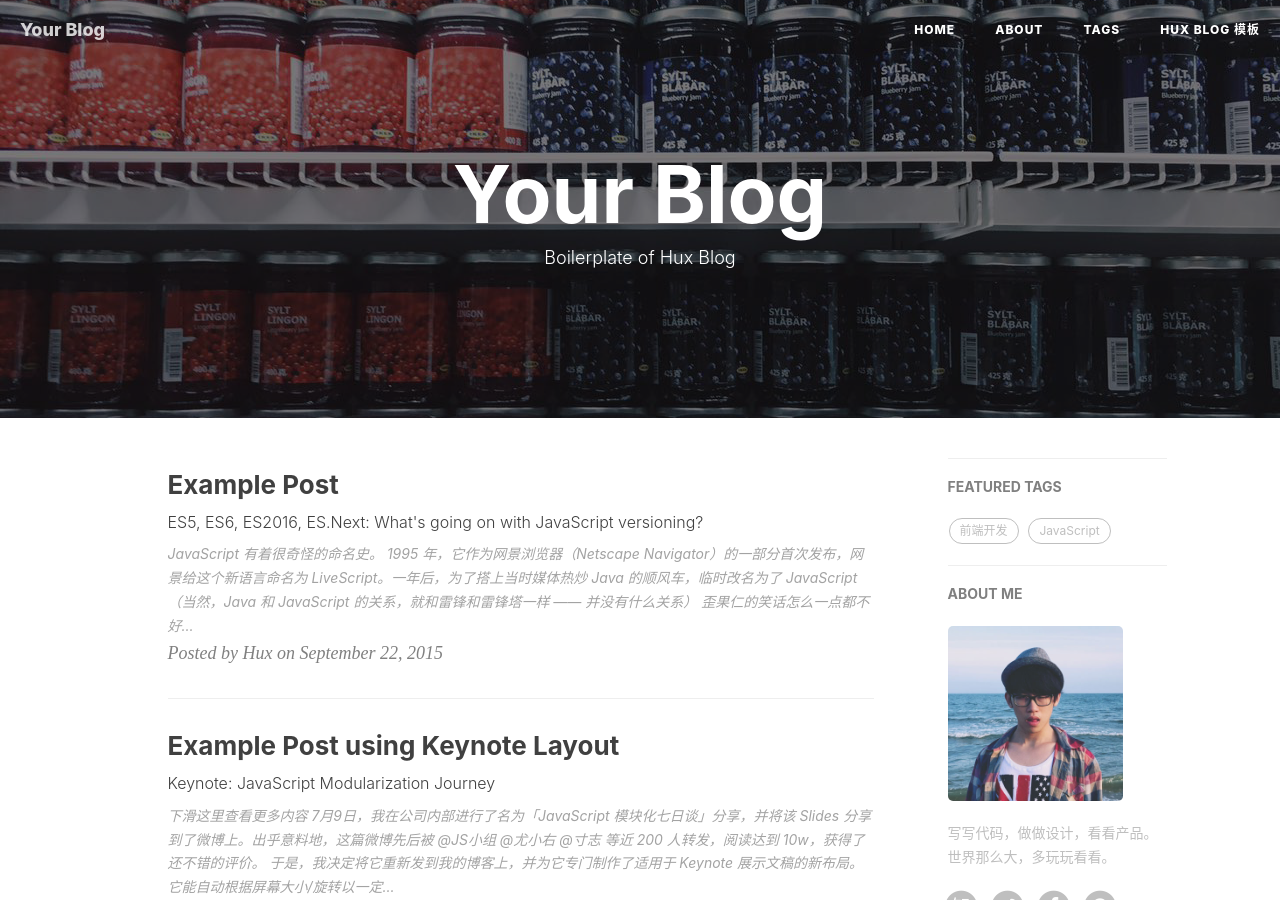
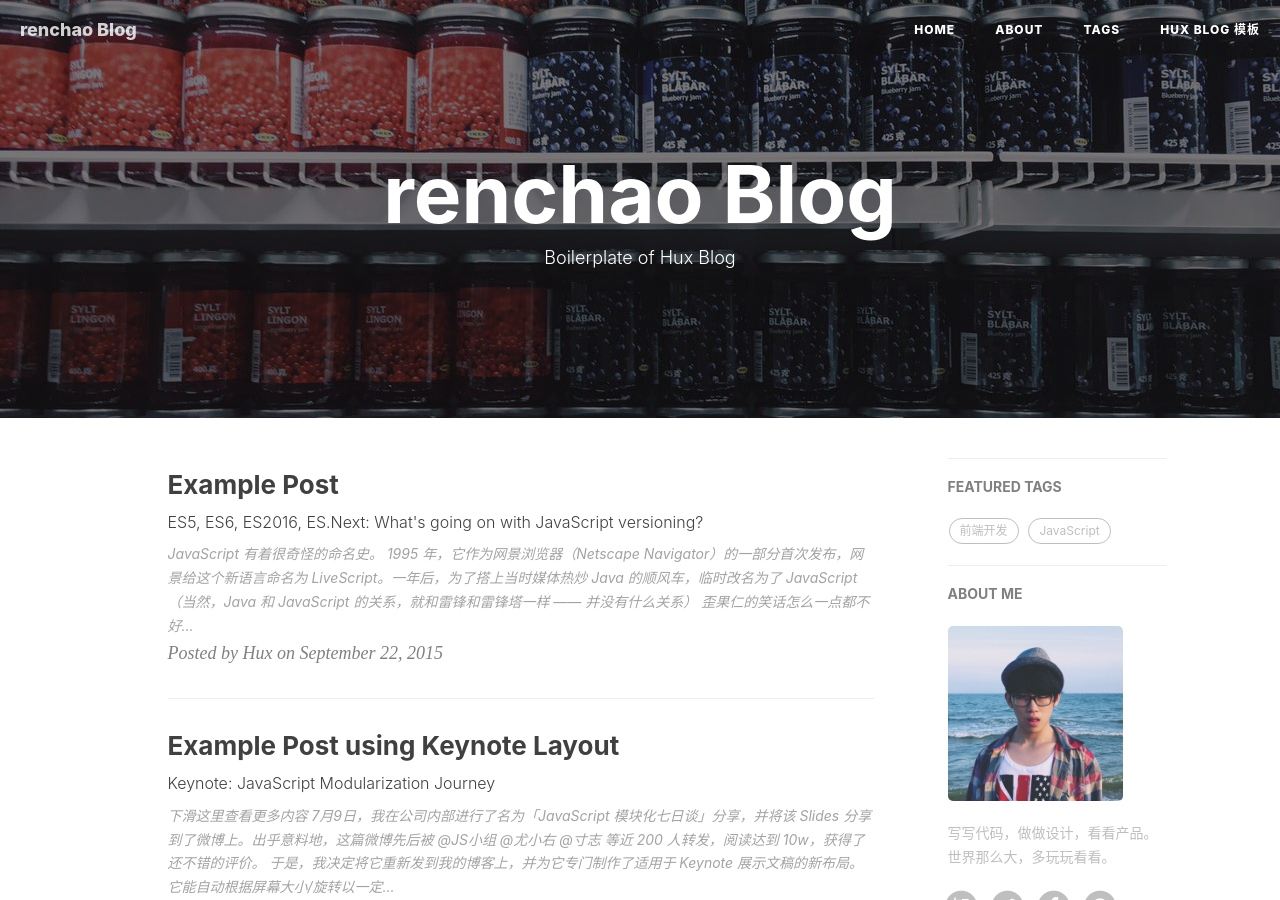
Before and after one commit to renchao0711/renchao0711.github.io, a Jekyll site: the page built from index.html, in a window 1280 px wide and 900 px high. Built offline with Jekyll 4.4.1, drawn with Linux system fonts in a browser that asks for light colours; nearby versions of some CDN libraries; the list of posts is cut into pages by our own code; comment, search, counter and statistics services are not loaded; some of the changed text lies outside the part shown.

Commit message:
Update _config.yml

```diff
--- a/_config.yml
+++ b/_config.yml
@@ -1,6 +1,6 @@
 # Site settings
-title: Your Blog
-SEOTitle: 你的博客 | Your Blog
+title: renchao Blog
+SEOTitle: 任超的博客 | Your Blog
 header-img: img/home-bg.jpg
 email: huxpro@gmail.com
 description: ""
```
